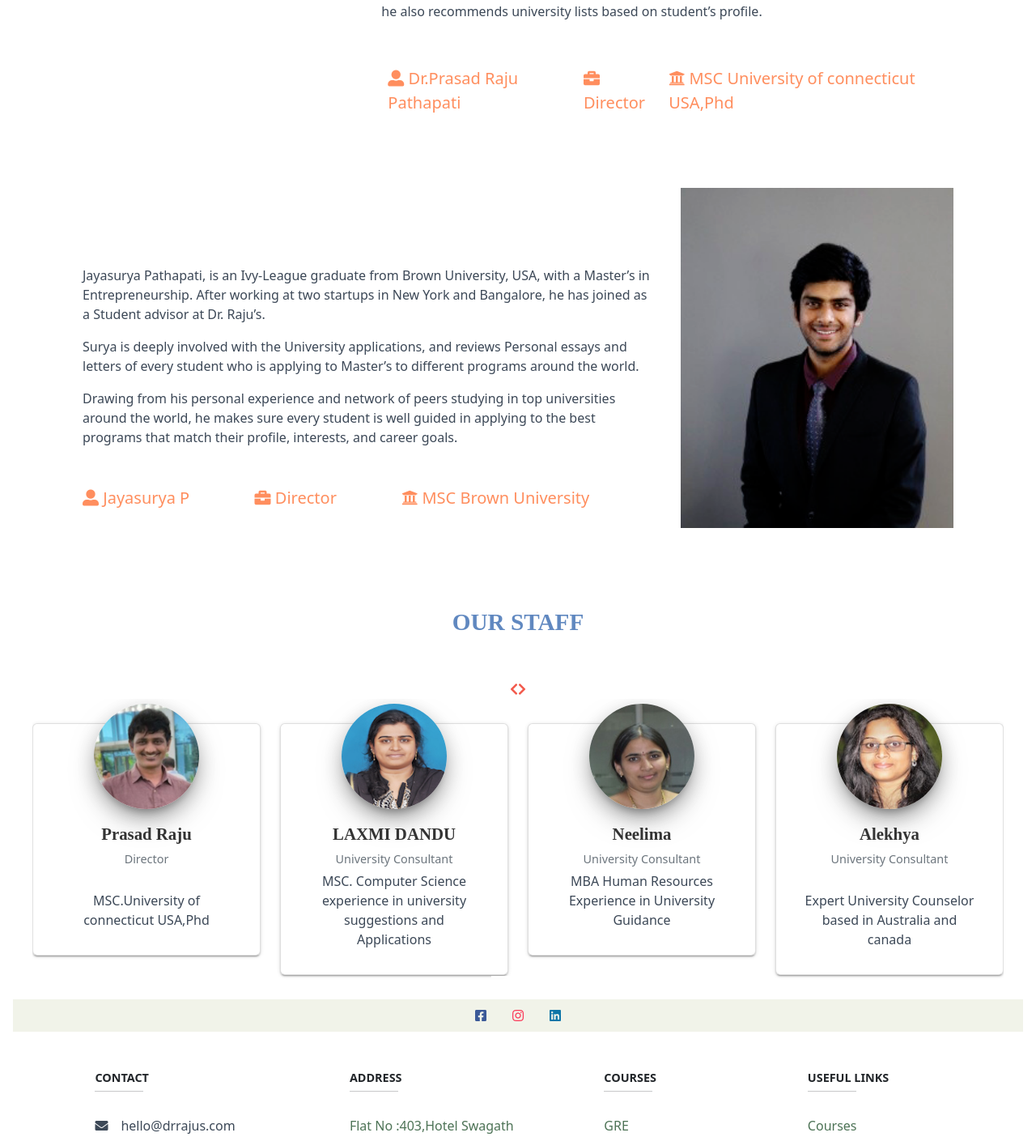
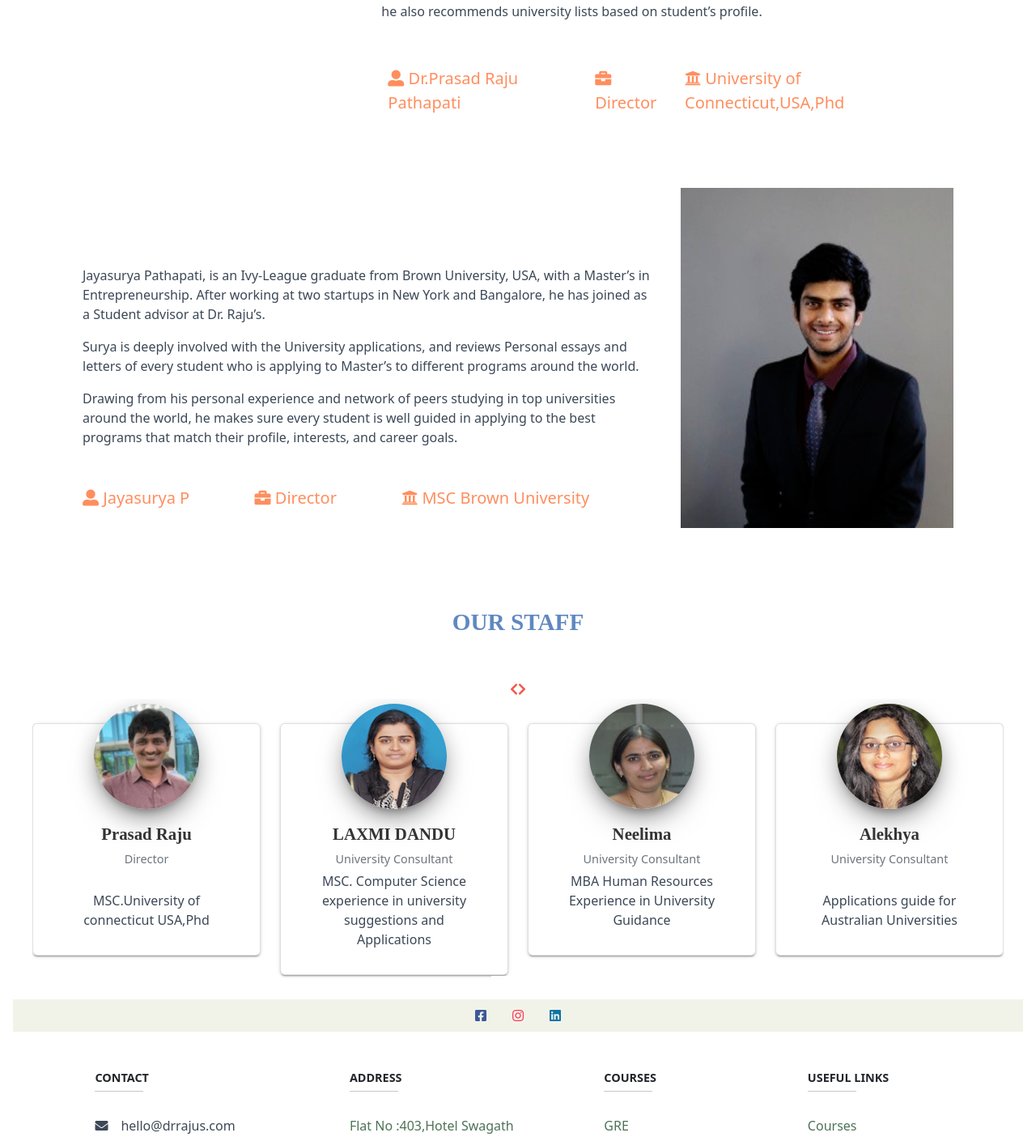
Before and after one commit to GA352491/drrajus, a Django app: page /about_us/ in a window 1280 px wide. Shown: the part 912-2316 px from the top of the page at 81% size. Run offline with Django 3.2, Linux system fonts and the light colour scheme; some libraries are stand-ins or nearby versions.

Commit message:
Update About_us.html

```diff
--- a/elearning/templates/about_us/About_us.html
+++ b/elearning/templates/about_us/About_us.html
@@ -151,7 +151,7 @@
                                 <div class="p-2 flex-fill ">
                                 <span style="font-size: 20px">
 
-                                <i class="fas fa-university"></i> MSC University of connecticut USA,Phd
+                                <i class="fas fa-university"></i> University of Connecticut,USA,Phd
                                 </span>
                                 </div>
                             </div>
@@ -159,7 +159,7 @@
                         <div class="d-block d-lg-none">
                             <div style="text-align: end;padding-top: 20px">
                                 <span style="color: #ff8e5e">  - Dr.Prasad Raju Pathapati (Director)</span>
-                                <p style="color: grey"><b>MSC University of connecticut USA,Phd</b></p>
+                                <p style="color: grey"><b>University of Connecticut,USA,Phd</b></p>
 
                             </div>
                         </div>
@@ -347,8 +347,7 @@
                                         <h4 class="card-caption">Alekhya</h4>
                                         <h6 class="category text-muted">University Consultant</h6>
                                         <br>
-                                        <p class="card-description"> Expert University Counselor based in Australia and
-                                            canada </p>
+                                        <p class="card-description"> Applications guide for Australian Universities </p>
 
                                     </div>
                                 </div>
```
